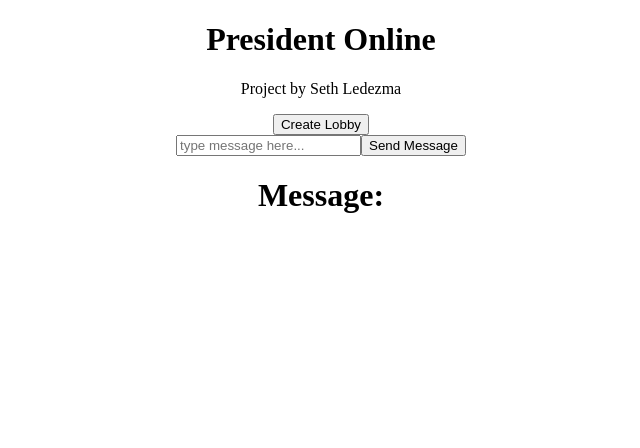
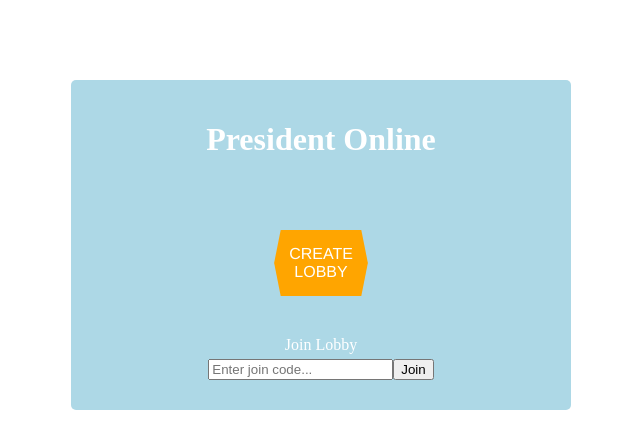
Before and after one commit to SethersLeders/President-Online, a React (Create React App) app in the folder client/: page / in a window 1280 px wide. Shown: the top 448 px of the page, without its empty margins (319-959 px from the left). Built offline with nearby package versions, Linux system fonts and the light colour scheme; no server answers.

Commit message:
Home page with create and join lobby features. Styling Tests

```diff
--- a/client/src/App.js
+++ b/client/src/App.js
@@ -23,19 +23,23 @@ function App() {
       <div class='lobby-container'>
         <header class='lobby-header'>
           <h1>President Online</h1>
-          <p>Project by Seth Ledezma</p>
         </header>
         <main class='lobby-main'>
+          <div>
+            <a class='create-lobby hex'>Create <br></br> Lobby</a>
+          </div>
           <form>
             <div class='form-control'>
-              <button class='create-lobby'>Create Lobby</button>
+                <label for='lobby-id'>Join Lobby</label>
+                <input type='text' name='join lobby' id='lobby-id' placeholder='Enter join code...'/>
+                <button>Join</button>
             </div>
           </form>
         </main>
       </div>
 
 
-      <input
+      {/* <input
         placeholder='type message here...'
         onChange={(event) => {
           setMessage(event.target.value);
@@ -43,7 +47,7 @@ function App() {
       />
       <button onClick={sendMessage}>Send Message</button>
       <h1>Message:</h1>
-      { messageReceived }
+      { messageReceived } */}
     </div>
   );
 }
--- /dev/null
+++ b/client/src/index.css
@@ -0,0 +1,44 @@
+.hex {
+    display: inline-block;
+    position: relative;
+    color: white;
+    text-decoration: dotted;
+    text-transform: uppercase;
+    padding: 15px 15px;
+    text-align: center;
+    clip-path: polygon(7% 0, 93% 0, 100% 50%, 93% 100%, 7% 100%, 0 50%);
+    background-color: orange;
+    font-family: Helvetica, Arial, sans-serif;
+}
+.hex:hover {
+    background-color: orangered;
+    cursor: pointer;
+    user-select: none;
+}
+
+/* Lobby Page */
+.lobby-container {
+    max-width: 500px;
+    margin: 80px auto;
+    color: white;
+}
+.lobby-header {
+    text-align: center;
+    padding: 20px;
+    background: lightblue;
+    border-top-left-radius: 5px;
+    border-top-right-radius: 5px;
+}
+.lobby-main {
+    padding: 30px 40px;
+    background: lightblue;
+    border-bottom-left-radius: 5px;
+    border-bottom-right-radius: 5px;
+}
+.create-lobby {
+    margin-bottom: 40px;
+}
+.lobby-main label {
+    display: block;
+    margin-bottom: 5px;
+}
--- a/client/src/index.js
+++ b/client/src/index.js
@@ -1,5 +1,6 @@
 import React from 'react';
 import ReactDOM from 'react-dom/client';
+import './index.css';
 import App from './App';
 import reportWebVitals from './reportWebVitals';
 
```
